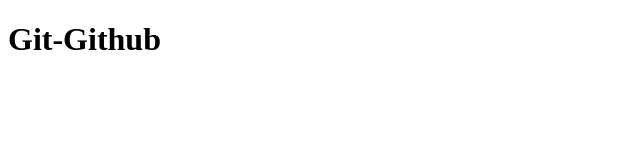
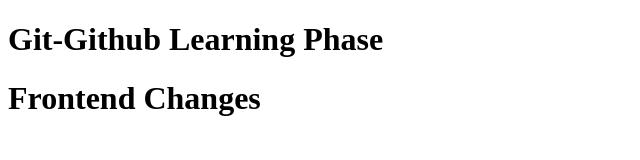
Before and after one commit to RoobiniS/samplerepo, a plain HTML site: page index.html in a window 1280 px wide. Shown: the whole page, without its empty margins (0-640 px from the left). Drawn offline with Linux system fonts and the light colour scheme.

Commit message:
feat:added frontend stuffs

```diff
--- a/index.html
+++ b/index.html
@@ -6,7 +6,9 @@
     <title>Document</title>
 </head>
 <body>
-    <h1>Git-Github</h1>
+    <h1>Git-Github Learning Phase</h1>
+    <h1>Frontend Changes</h1>
+    </body>
 
 </body>
 </html>
```
